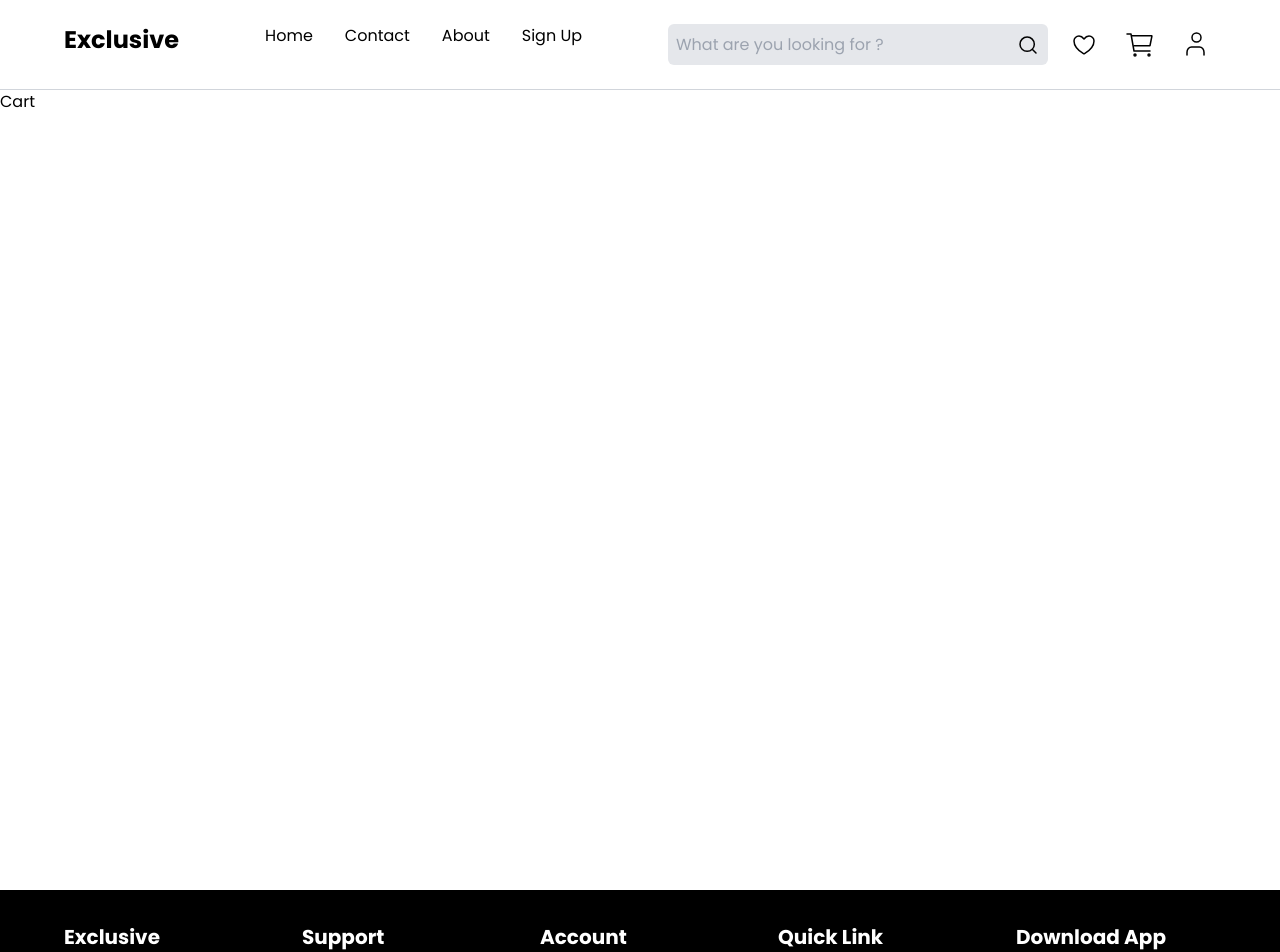
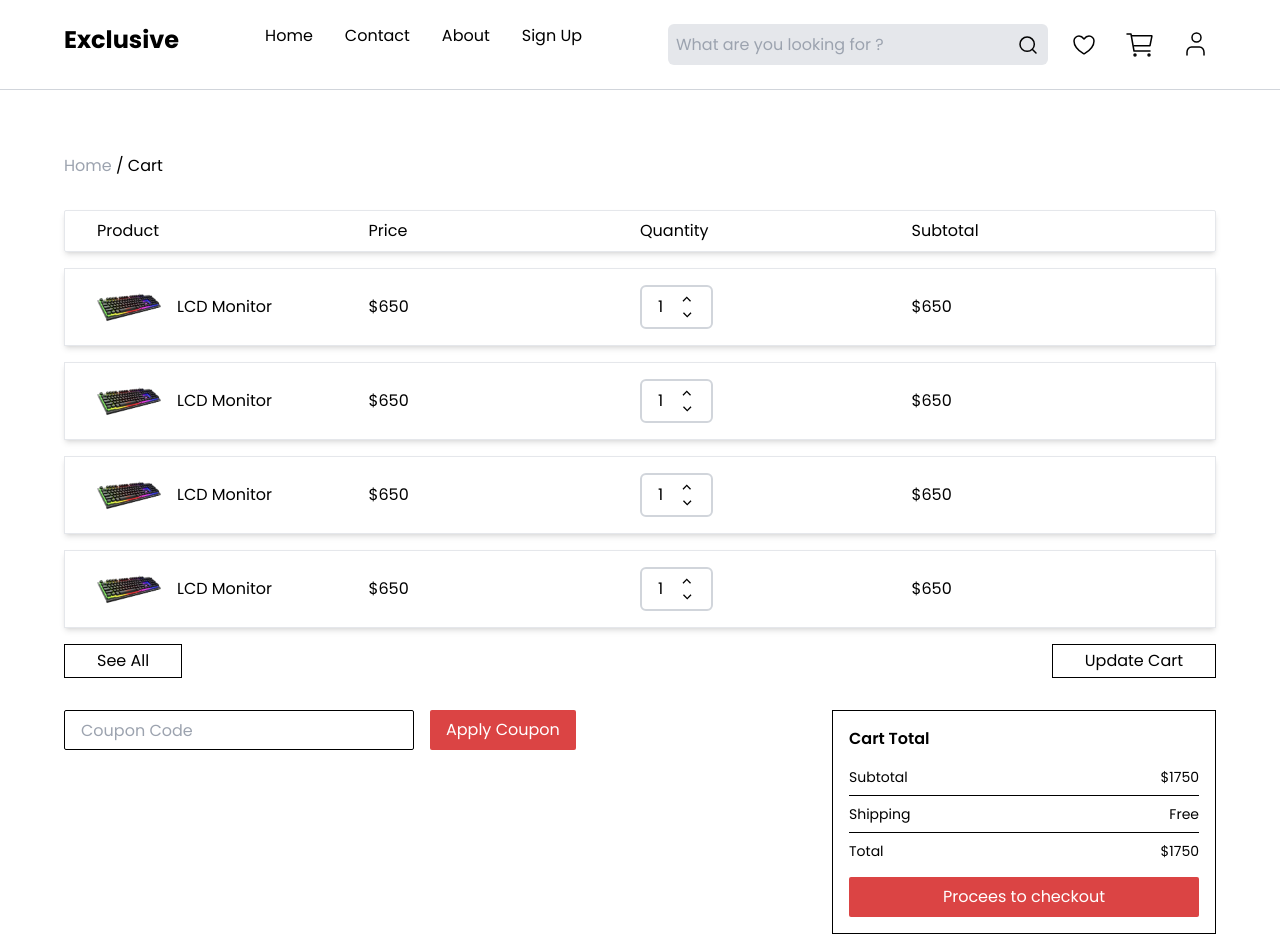
Before and after one commit to FOKO-KENMOGNE-Wilfried/Exclusive_Shop, a Vue app: page /cart in a window 1280 px wide. Shown: the top 952 px of the page. Built offline with nearby package versions, Linux system fonts and the light colour scheme.

Commit message:
The wishlist and the cart page are ok

```diff
--- a/src/components/common/CustomProductCard.vue
+++ b/src/components/common/CustomProductCard.vue
@@ -1,5 +1,5 @@
 <template>
-    <div class="flex flex-col gap-2 hover:shadow-md">
+    <div class="flex flex-col gap-2 hover:shadow-md w-fit">
         <div class="flex items-center justify-center overflow-hidden relative w-full px-8 h-56 productCardImage">
             <RouterLink to="/ProductDetail" class="absolute w-full h-full flex items-center justify-center bg-gray-100 cursor-pointer px-4">
             <!-- <div @click="() => console.log('Click to the component')" class="absolute w-full h-full flex items-center justify-center bg-gray-100 cursor-pointer px-4"> -->
@@ -40,6 +40,17 @@
 <script setup lang="ts">
 import { ref } from 'vue';
 
+defineProps<{
+    productData?: {
+        productName: string,
+        productPrice: string,
+        productImage: string,
+        productReview: number,
+        isPromotion: boolean,
+        productPromotionPrice: number,
+        productReviewNumber: number,
+    },
+}>()
 
 let starNumber = ref<number>(3.5);
 let fillStarNumber = ref<number>(0);
--- a/src/components/pages/Cart.vue
+++ b/src/components/pages/Cart.vue
@@ -1,13 +1,92 @@
 <template>
-    <div>
-        Cart
+    <div class="p-16 flex flex-col">
+        <p class="cursor-pointer"><span class="text-gray-400">Home </span>/ Cart</p>
+        <div class="flex flex-col gap-4 pt-8">
+            <div class="grid grid-cols-4 border px-8 py-2 shadow-md rounded-sm">
+                <p>Product</p>
+                <p>Price</p>
+                <p>Quantity</p>
+                <p>Subtotal</p>
+            </div>
+            <div v-for="item in 4" :key="item" class="grid grid-cols-4 border shadow-md px-8 py-4 cardProductContainer">
+                <div class="flex gap-4 items-center relative">
+                    <div @click="() => null" class="absolute top-0 left-0 text-white bg-primary rounded-full w-4 h-4 flex items-center justify-center cursor-pointer crossClass">&times;</div>
+                    <img src="/public/images/keyboard.png" alt="keyboard" class="w-16" />
+                    <p>LCD Monitor</p>
+                </div>
+                <!--  -->
+                <div class="flex items-center"><p>$650</p></div>
+                <!--  -->
+                <div class="flex items-center justify-between gap-4 border-2 border-gray-300 w-fit px-4 rounded-md">
+                    <p>{{ productQuantity }}</p>
+                    <div class="flex flex-col py-1">
+                        <img @click="() => productQuantity++" src="/icons/Drop-Up-Small.svg" alt="drop-up" class="cursor-pointer hover:bg-gray-200" />
+                        <img @click="() => productQuantity--" src="/icons/Drop-Down-Small.svg" alt="drop-down" class="cursor-pointer hover:bg-gray-200" />
+                    </div>
+                </div>
+                <!--  -->
+                <div class="flex items-center"><p>$650</p></div>
+            </div>
+        </div>
+        <div class="flex justify-between pt-4">
+            <div :handle-click="() => null" class="border border-black flex items-center justify-center px-8 py-1 w-fit cursor-pointer hover:bg-primary hover:text-white hover:border-primary transition-all duration-200 ease-in-out">
+                <p>See All</p>
+            </div>
+            <div :handle-click="() => null" class="border border-black flex items-center justify-center px-8 py-1 w-fit cursor-pointer hover:bg-primary hover:text-white hover:border-primary transition-all duration-200 ease-in-out">
+                <p>Update Cart</p>
+            </div>
+        </div>
+        <div class="flex justify-between pt-8 gap-4">
+            <div class="flex items-start h-10 gap-4">
+                <input type="text" placeholder="Coupon Code" class="border border-black outline-none px-4 h-full rounded-sm" />
+                <CustomButton :handle-click="() => null">
+                    <p class="px-4">Apply Coupon</p>
+                </CustomButton>
+            </div>
+            <div class="border border-black w-96 p-4 flex flex-col gap-2">
+                <p class="font-semibold">Cart Total</p>
+                <!--  -->
+                <div class="flex flex-col text-sm">
+                    <div class="checkOutItemStyle border-b border-black">
+                        <p>Subtotal</p>
+                        <p>$1750</p>
+                    </div>
+                    <!--  -->
+                    <div class="checkOutItemStyle border-b border-black">
+                        <p>Shipping</p>
+                        <p>Free</p>
+                    </div>
+                    <!--  -->
+                    <div class="checkOutItemStyle">
+                        <p>Total</p>
+                        <p>$1750</p>
+                    </div>
+                </div>
+                <!--  -->
+                <CustomButton :handle-click="() => null">
+                    <p>Procees to checkout</p>
+                </CustomButton>
+            </div>
+        </div>
     </div>
 </template>
 
 <script setup lang="ts">
+import { ref } from 'vue';
+import CustomButton from '../common/CustomButton.vue';
 
+const productQuantity = ref<number>(1);
 </script>
 
 <style scoped>
+.cardProductContainer:hover .crossClass {
+    display: flex;
+}
+.crossClass {
+    display: none;
+}
 
+.checkOutItemStyle {
+    @apply flex justify-between py-2;
+}
 </style>
--- a/src/components/pages/Wishlist.vue
+++ b/src/components/pages/Wishlist.vue
@@ -1,10 +1,30 @@
 <template>
-    <div>
-        wishlist
+    <div class="px-16 py-16 flex flex-col gap-8">
+        <div class="flex justify-between items-center">
+            <p>wishlist (4)</p>
+            <div class="cursor-pointer border border-black w-fit  px-4 py-2 hover:bg-primary hover:text-white hover:border-primary transition-all duration-200 ease-in-out">Move All To Bag</div>
+        </div>
+        <div class="flex gap-4 flex-wrap">
+            <CustomProductCard v-for="item in 6" :key="item" />
+        </div>
+        <div class="flex flex-col gap-4">
+            <div class="flex justify-between">
+                <CustomSectionTitle label="Just For You" />
+                <div :handle-click="() => null" class="border border-black flex items-center justify-center px-8 py-2 w-fit cursor-pointer hover:bg-primary hover:text-white hover:border-primary transition-all duration-200 ease-in-out">
+                    <p>See All</p>
+                </div>
+            </div>
+            <div class="flex gap-4">
+                <CustomProductCard v-for="item in 6" :key="item" />
+            </div>
+        </div>
     </div>
 </template>
 
 <script setup lang="ts">
+import CustomProductCard from '../common/CustomProductCard.vue';
+import CustomSectionTitle from '../common/CustomSectionTitle.vue';
+
 
 </script>
 
```
Also changed, not shown: public/icons/Drop-Down-Small.svg (added), public/icons/Drop-Up-Small.svg (added).
